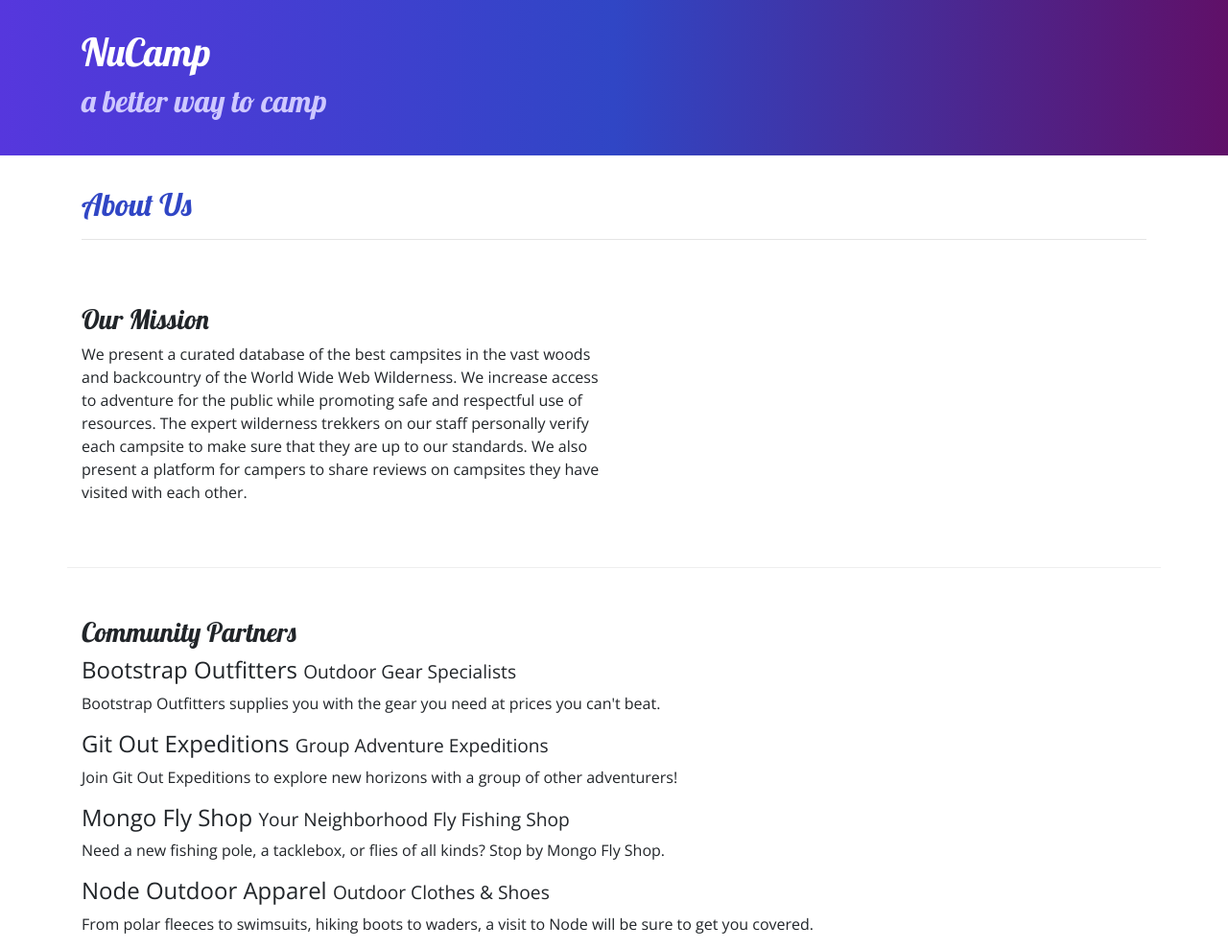
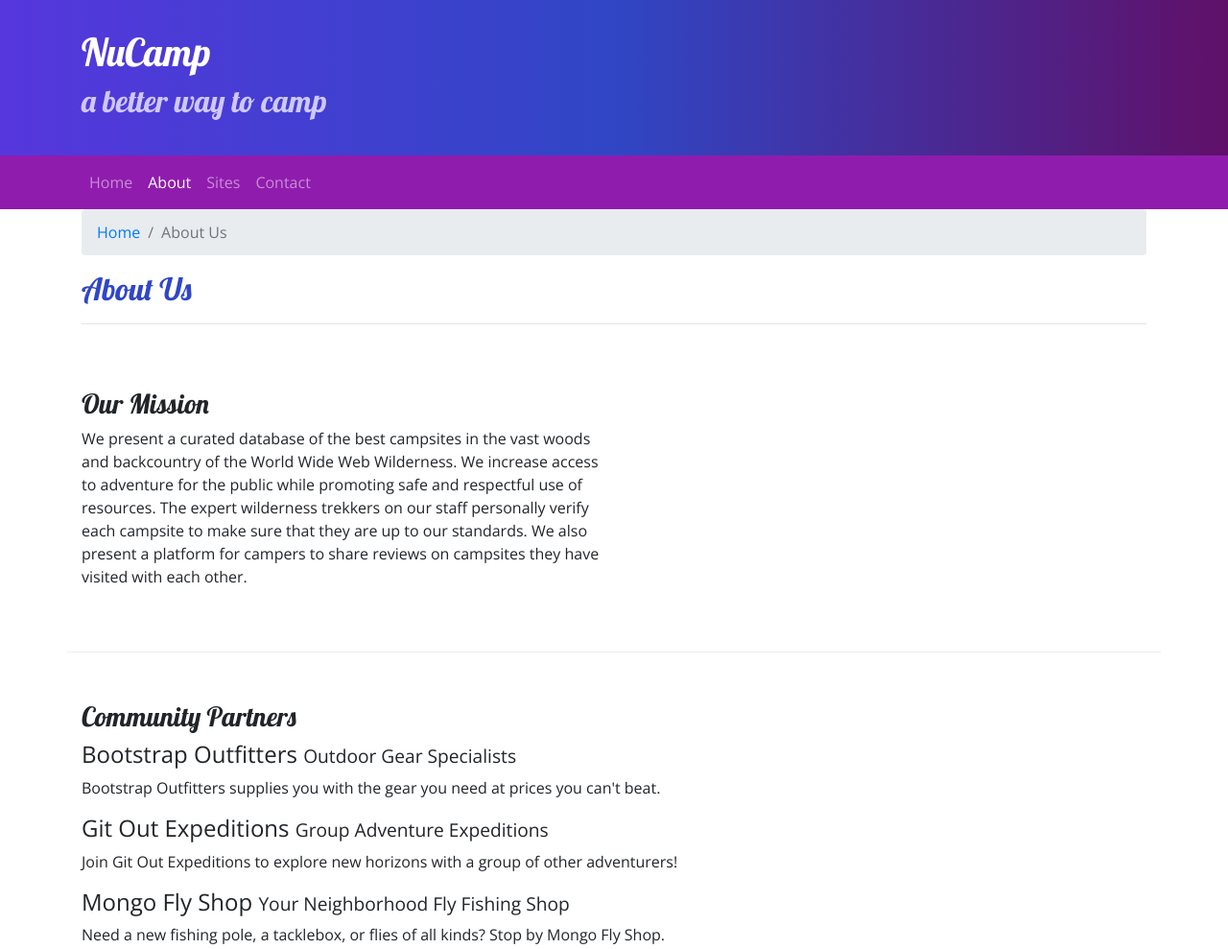
Before and after one commit to dcatherine3000/nucampsite, a website: page aboutus.html in a window 1280 px wide. Shown: the top 989 px of the page at 96% size. Drawn offline with nearby package versions, Linux system fonts and the light colour scheme.

Commit message:
Navbar and Breadcrumbs

```diff
--- a/aboutus.html
+++ b/aboutus.html
@@ -29,18 +29,42 @@
         </div>
     </header>
 
+    <nav class="navbar navbar-expand-sm navbar-dark sticky-top">
+        <div class="container">
+            <button class="navbar-toggler ml-auto" type="button" data-toggle="collapse" data-target="#nucampNavbar">
+                <span class="navbar-toggler-icon"></span>
+            </button>
+            <div class="collapse navbar-collapse" id="nucampNavbar">
+                <ul class="navbar-nav">
+                    <li class="nav-item"><a class="nav-link" href="index.html">Home</a></li>
+                    <li class="nav-item active"><a class="nav-link" href="#">About</a></li>
+                    <li class="nav-item"><a class="nav-link" href="#">Sites</a></li>
+                    <li class="nav-item"><a class="nav-link" href="#">Contact</a></li>
+                </ul>
+            </div>
+        </div>
+    </nav>
+
     <div class="container">
         <div class="row">
             <div class="col">
-               <h2>About Us</h2>
-               <hr />
+                <ol class="breadcrumb">
+                    <li class="breadcrumb-item"><a href="index.html">Home</a></li>
+                    <li class="breadcrumb-item active">About Us</li>
+                </ol>
+                <h2>About Us</h2>
+                <hr />
             </div>
         </div>
 
         <div class="row row-content">
             <div class="col-sm-6">
                 <h3>Our Mission</h3>
-                <p>We present a curated database of the best campsites in the vast woods and backcountry of the World Wide Web Wilderness. We increase access to adventure for the public while promoting safe and respectful use of resources. The expert wilderness trekkers on our staff personally verify each campsite to make sure that they are up to our standards. We also present a platform for campers to share reviews on campsites they have visited with each other.</p>
+                <p>We present a curated database of the best campsites in the vast woods and backcountry of the World
+                    Wide Web Wilderness. We increase access to adventure for the public while promoting safe and
+                    respectful use of resources. The expert wilderness trekkers on our staff personally verify each
+                    campsite to make sure that they are up to our standards. We also present a platform for campers to
+                    share reviews on campsites they have visited with each other.</p>
             </div>
         </div>
 
@@ -48,13 +72,17 @@
             <div class="col">
                 <h3>Community Partners</h3>
                 <h4>Bootstrap Outfitters <small>Outdoor Gear Specialists</small></h4>
-                <p class="d-none d-sm-block">Bootstrap Outfitters supplies you with the gear you need at prices you can't beat.</p>
+                <p class="d-none d-sm-block">Bootstrap Outfitters supplies you with the gear you need at prices you
+                    can't beat.</p>
                 <h4>Git Out Expeditions <small>Group Adventure Expeditions</small></h4>
-                <p class="d-none d-sm-block">Join Git Out Expeditions to explore new horizons with a group of other adventurers!</p>
+                <p class="d-none d-sm-block">Join Git Out Expeditions to explore new horizons with a group of other
+                    adventurers!</p>
                 <h4>Mongo Fly Shop <small>Your Neighborhood Fly Fishing Shop</small></h4>
-                <p class="d-none d-sm-block">Need a new fishing pole, a tacklebox, or flies of all kinds? Stop by Mongo Fly Shop.</p>
+                <p class="d-none d-sm-block">Need a new fishing pole, a tacklebox, or flies of all kinds? Stop by Mongo
+                    Fly Shop.</p>
                 <h4>Node Outdoor Apparel <small>Outdoor Clothes & Shoes</small></h4>
-                <p class="d-none d-sm-block">From polar fleeces to swimsuits, hiking boots to waders, a visit to Node will be sure to get you covered.</p>
+                <p class="d-none d-sm-block">From polar fleeces to swimsuits, hiking boots to waders, a visit to Node
+                    will be sure to get you covered.</p>
             </div>
         </div>
     </div>
@@ -82,7 +110,7 @@
                     Tel: 1-206-555-1234<br />
                     Email: campsites@nucamp.co
                 </div>
-           </div>
+            </div>
         </div>
     </footer>
 
--- a/css/styles.css
+++ b/css/styles.css
@@ -20,6 +20,7 @@ footer {
 }
 
 .jumbotron {
+    margin: 0;
     padding: 30px;
     background-image: linear-gradient(to right, #5637DD, #3046C5, #601068);
     color: white;
@@ -30,3 +31,7 @@ footer {
     border-bottom: 1px ridge;
     min-height: 200px;
 }
+
+.navbar {
+    background-color: #901CAD;
+}
```
Also changed, not shown: index.html (+23 -4 lines), 1 other file.
